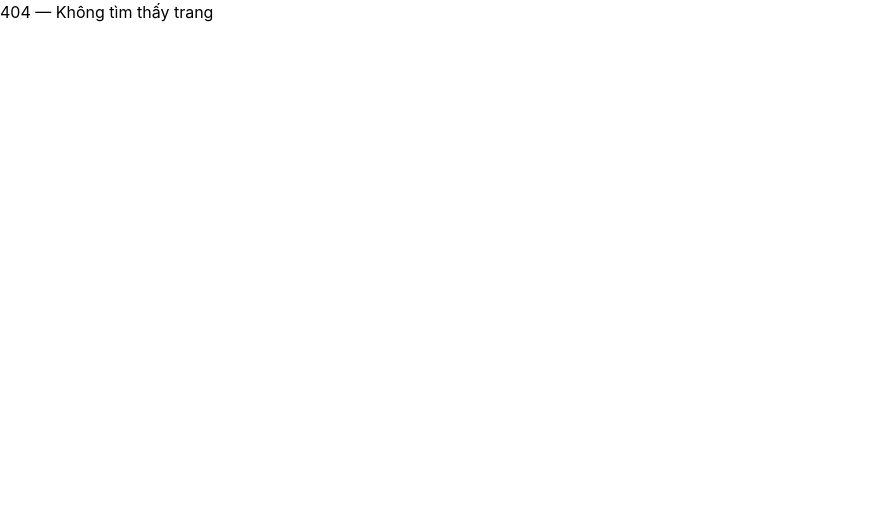
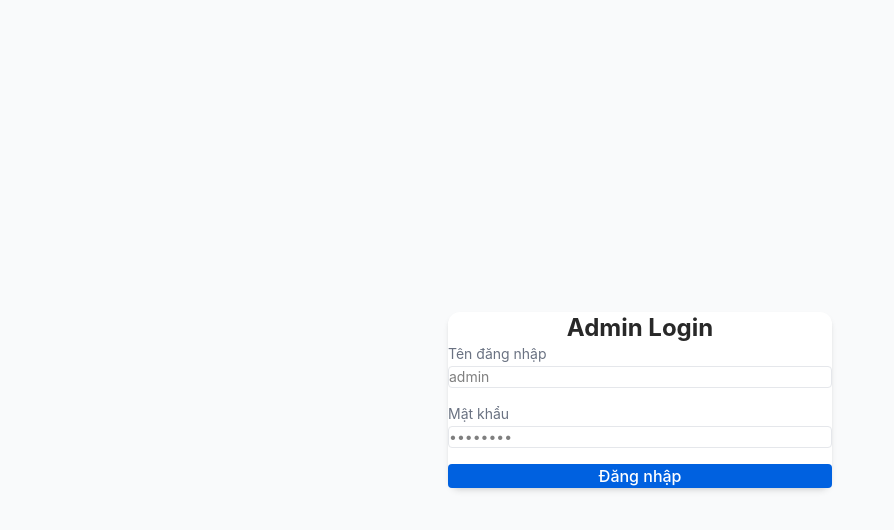
Before and after one commit to canhtrong26-dev/Hotel, a React (Vite) app: page /login in a window 1280 px wide. Before the commit this address had no page. Shown: the top 530 px of the page, without its empty margins (0-894 px from the left). Built offline with nearby package versions, Linux system fonts and the light colour scheme.

Commit message:
SubTask 36-37: LoginPage + AuthContext

```diff
--- a/src/App.tsx
+++ b/src/App.tsx
@@ -10,6 +10,7 @@ import AdminDashboardPage from './pages/admin/AdminDashboardPage'
 import AdminHotelListPage from './pages/admin/AdminHotelListPage'
 import AdminLayout from './layouts/AdminLayout'
 import AdminHotelFormPage from './pages/admin/AdminHotelFormPage'
+import LoginPage from './pages/admin/LoginPage'
 
 function App() {
   return (
@@ -22,7 +23,7 @@ function App() {
         <Route path="/favorites" element={<FavoritesPage />} />
         <Route path="/about" element={<AboutPage />} />
       </Route>
-
+      <Route path="/login" element={<LoginPage />} />
       <Route element={<AdminLayout />}>
         <Route path="/admin" element={<AdminDashboardPage />} />
         <Route path="/admin/hotels" element={<AdminHotelListPage />} />
--- /dev/null
+++ b/src/contexts/AuthContext.tsx
@@ -0,0 +1,37 @@
+import { createContext, useContext, useState } from 'react'
+
+type AuthContextType = {
+  isLoggedIn: boolean
+  login: () => void
+  logout: () => void
+}
+
+const AuthContext = createContext<AuthContextType | null>(null)
+
+export function AuthProvider({ children }: { children: React.ReactNode }) {
+  const [isLoggedIn, setIsLoggedIn] = useState(
+    localStorage.getItem('isLoggedIn') === 'true'
+  )
+
+  const login = () => {
+    localStorage.setItem('isLoggedIn', 'true')
+    setIsLoggedIn(true)
+  }
+
+  const logout = () => {
+    localStorage.removeItem('isLoggedIn')
+    setIsLoggedIn(false)
+  }
+
+  return (
+    <AuthContext.Provider value={{ isLoggedIn, login, logout }}>
+      {children}
+    </AuthContext.Provider>
+  )
+}
+
+export function useAuth() {
+  const context = useContext(AuthContext)
+  if (!context) throw new Error('useAuth phải dùng trong AuthProvider')
+  return context
+}
--- a/src/main.tsx
+++ b/src/main.tsx
@@ -3,15 +3,18 @@ import { createRoot } from 'react-dom/client'
 import { BrowserRouter } from 'react-router-dom'
 import { Provider } from 'react-redux'
 import { store } from './store'
+import { AuthProvider } from './contexts/AuthContext'
 import './index.css'
 import App from './App'
 
 createRoot(document.getElementById('root')!).render(
   <StrictMode>
     <Provider store={store}>
-      <BrowserRouter>
-        <App />
-      </BrowserRouter>
+      <AuthProvider>
+        <BrowserRouter>
+          <App />
+        </BrowserRouter>
+      </AuthProvider>
     </Provider>
   </StrictMode>
 )
--- /dev/null
+++ b/src/pages/admin/LoginPage.tsx
@@ -0,0 +1,53 @@
+import { useState } from 'react'
+import { useNavigate } from 'react-router-dom'
+import { useAuth } from '../../contexts/AuthContext'
+
+function LoginPage() {
+  const { login } = useAuth()
+  const navigate = useNavigate()
+  const [username, setUsername] = useState('')
+  const [password, setPassword] = useState('')
+  const [error, setError] = useState('')
+
+  const handleLogin = () => {
+    if (username === 'admin' && password === 'admin123') {
+      login()  // ← dùng login từ AuthContext thay vì localStorage trực tiếp
+      navigate('/admin')
+    } else {
+      setError('Sai tên đăng nhập hoặc mật khẩu!')
+    }
+  }
+
+  return (
+    <div className="min-h-screen bg-gray-50 flex items-center justify-center">
+      <div className="bg-white rounded-xl shadow-md p-8 w-full max-w-sm">
+        <h1 className="text-2xl font-bold text-textcolor text-center mb-6">
+          Admin Login
+        </h1>
+        <div className="flex flex-col gap-4">
+          <div>
+            <label className="text-sm text-gray-500 mb-1 block">Tên đăng nhập</label>
+            <input type="text" value={username}
+              onChange={(e) => setUsername(e.target.value)}
+              placeholder="admin"
+              className="w-full border border-gray-200 rounded px-4 py-2 text-sm outline-none" />
+          </div>
+          <div>
+            <label className="text-sm text-gray-500 mb-1 block">Mật khẩu</label>
+            <input type="password" value={password}
+              onChange={(e) => setPassword(e.target.value)}
+              placeholder="••••••••"
+              className="w-full border border-gray-200 rounded px-4 py-2 text-sm outline-none" />
+          </div>
+          {error && <p className="text-red-500 text-sm">{error}</p>}
+          <button onClick={handleLogin}
+            className="bg-primary text-white py-2 rounded hover:opacity-90 font-medium">
+            Đăng nhập
+          </button>
+        </div>
+      </div>
+    </div>
+  )
+}
+
+export default LoginPage
```
